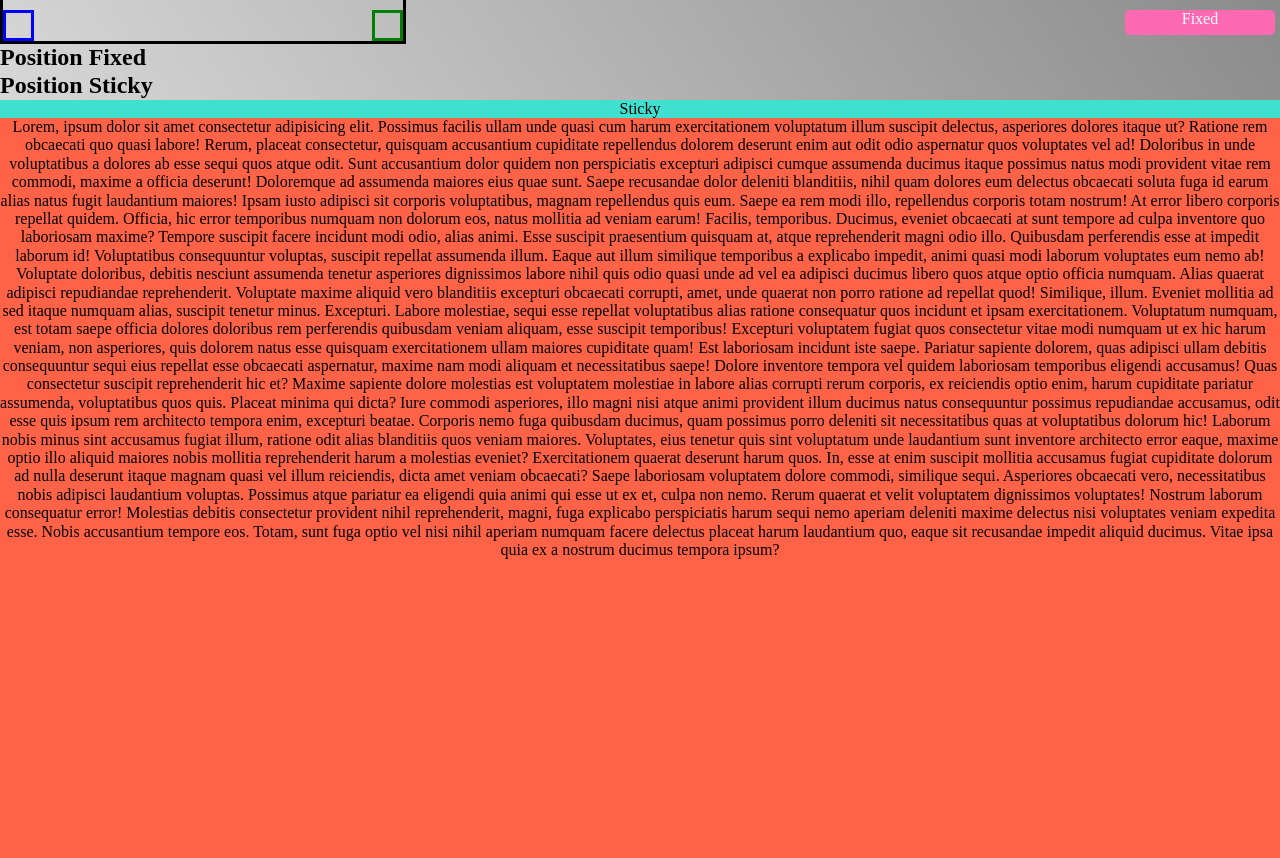
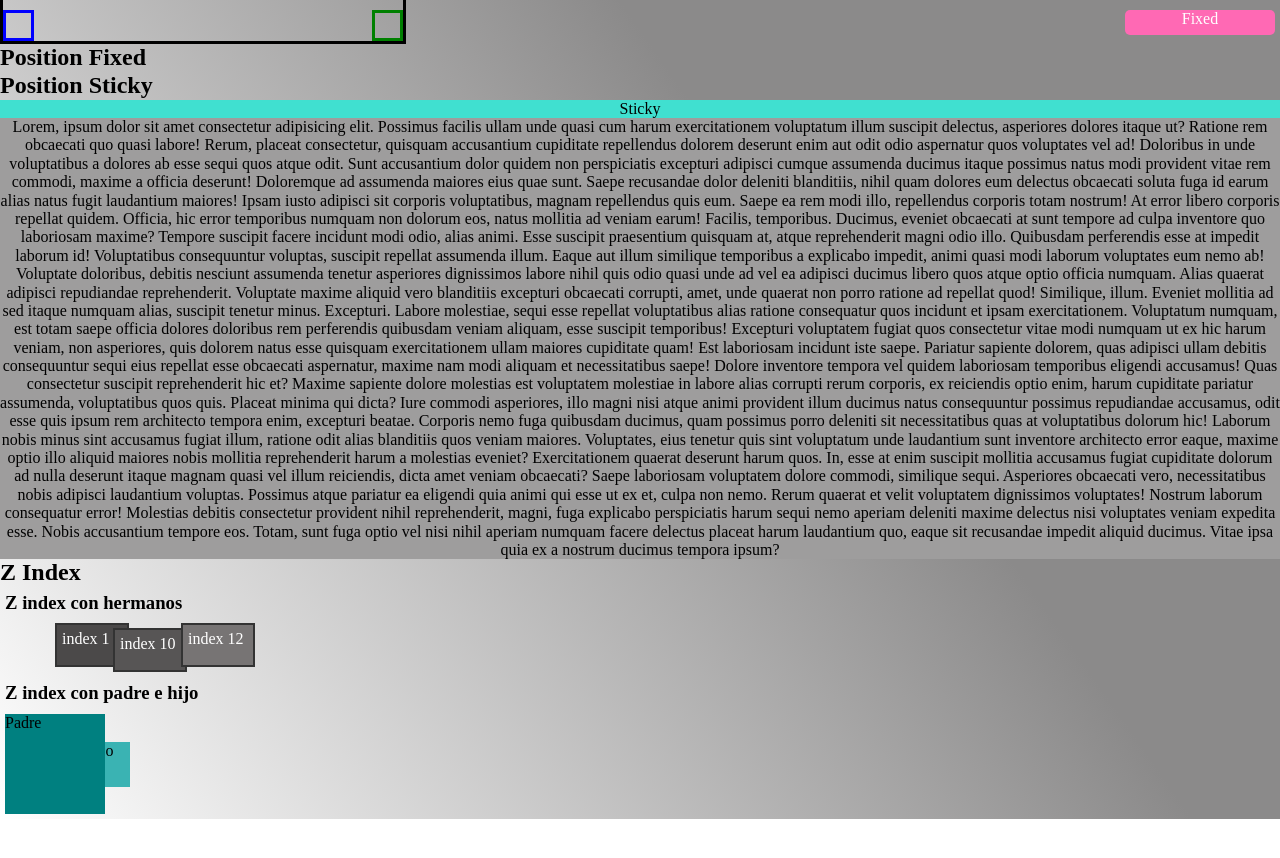
Before and after one commit to sedarmek/cursoCss2020, a plain HTML site: page 22-position/position.html in a window 1280 px wide. Shown: the part 760-1618 px from the top of the page. After the commit the page ends 1579 px from the top, so only its background shows below. Drawn offline with Linux system fonts and the light colour scheme; files that its build step writes are made by us from their sources.

Commit message:
Se modifican archivos de la carpeta position

```diff
--- a/22-position/css/styles-dist.css
+++ b/22-position/css/styles-dist.css
@@ -6,15 +6,32 @@ Position absolute: no conserva el espacio reservado, se coloca respecto al conte
 
 Posicion fixed: no conserva el espacio reservado, se posiciona de acuerdo al DOM html y no cambia su posicion al hacer scroll.
 
-posicion sticky: tiene un espacio reservado con el cual forma parte del flujo normal html, pero se comporta como fixed cuando se cumple una condicion sobre su posicion.
+Posicion sticky: tiene un espacio reservado con el cual forma parte del flujo normal html, pero se comporta como fixed cuando se cumple una condicion sobre su posicion.
 Necesita un contenerdor con altura, ademas de contar con overflow: visible.
+
+Z-index: indice que puede tener numeros enteros negativos y positivos que sirver para posicionar un elemento sobre otro o visceversa.
+
+Stacking context:
+    1.Elemento posicionado con z-index
+    2.Elemento posicionado sin z-index
+    3.Elemento no posicionado
+    4.Elemento con z-index negativo
+
+    ORDEN
+    1.Orden de las propiedades:
+    2.Posicionamiento
+    3.Box model
+    4.Texto
+    5.Visuales
+    6.Varios
+
 */
 *{
     padding: 0px;
     margin: 0px;
 }
 body{
-    background: linear-gradient(-125deg, rgb(139, 138, 138) 20% ,white);
+    background: linear-gradient(-125deg, rgb(139, 138, 138) 50% ,white);
 }
 
 .caja-3 span{
@@ -107,8 +124,7 @@ body{
 
 /*Position sticky*/
 .container-sticky{
-    background-color: tomato;
-    height: 1000px;
+    background-color: rgb(158, 157, 157);
     text-align: center;
 }
 .caja-sticky{
@@ -116,3 +132,50 @@ body{
     position: sticky;
     top: 0px;
 }
+/*Z index*/
+.container-index, .container-index-2{
+    margin: 5px;
+}
+
+.container-index div{
+    color: white;
+    position: relative;
+    display: inline-block;
+    width: 60px;
+    height: 30px;
+    padding: 5px;
+    margin: 10px;
+    border: 2px solid rgb(51, 51, 51);
+}
+#index-1{
+    background-color: rgb(75, 73, 73);
+    left: 40px;
+    z-index: 1;
+}
+#index-10{
+    background-color: rgb(87, 85, 85);
+    z-index: 10;
+    top: 5px;
+}
+#index-12{
+    background-color: rgb(119, 116, 116);
+    z-index: 12;
+    right: 30px;
+}
+
+.padre-index{
+    background-color: teal;
+    width: 100px;
+    height: 100px;
+    margin-top: 10px;
+    position: relative;
+}
+.hijo-index{
+    background-color: rgb(58, 179, 179);
+    width: 45px;
+    height: 45px;
+    position: relative;
+    left: 80px;
+    top: 10px;
+    z-index: -1;
+}
--- a/22-position/css/styles.css
+++ b/22-position/css/styles.css
@@ -6,15 +6,32 @@ Position absolute: no conserva el espacio reservado, se coloca respecto al conte
 
 Posicion fixed: no conserva el espacio reservado, se posiciona de acuerdo al DOM html y no cambia su posicion al hacer scroll.
 
-posicion sticky: tiene un espacio reservado con el cual forma parte del flujo normal html, pero se comporta como fixed cuando se cumple una condicion sobre su posicion.
+Posicion sticky: tiene un espacio reservado con el cual forma parte del flujo normal html, pero se comporta como fixed cuando se cumple una condicion sobre su posicion.
 Necesita un contenerdor con altura, ademas de contar con overflow: visible.
+
+Z-index: indice que puede tener numeros enteros negativos y positivos que sirver para posicionar un elemento sobre otro o visceversa.
+
+Stacking context:
+    1.Elemento posicionado con z-index
+    2.Elemento posicionado sin z-index
+    3.Elemento no posicionado
+    4.Elemento con z-index negativo
+
+    ORDEN
+    1.Orden de las propiedades:
+    2.Posicionamiento
+    3.Box model
+    4.Texto
+    5.Visuales
+    6.Varios
+
 */
 *{
     padding: 0px;
     margin: 0px;
 }
 body{
-    background: linear-gradient(-125deg, rgb(139, 138, 138) 20% ,white);
+    background: linear-gradient(-125deg, rgb(139, 138, 138) 50% ,white);
 }
 
 .caja-3 span{
@@ -107,8 +124,7 @@ body{
 
 /*Position sticky*/
 .container-sticky{
-    background-color: tomato;
-    height: 1000px;
+    background-color: rgb(158, 157, 157);
     text-align: center;
 }
 .caja-sticky{
@@ -116,3 +132,50 @@ body{
     position: sticky;
     top: 0px;
 }
+/*Z index*/
+.container-index, .container-index-2{
+    margin: 5px;
+}
+
+.container-index div{
+    color: white;
+    position: relative;
+    display: inline-block;
+    width: 60px;
+    height: 30px;
+    padding: 5px;
+    margin: 10px;
+    border: 2px solid rgb(51, 51, 51);
+}
+#index-1{
+    background-color: rgb(75, 73, 73);
+    left: 40px;
+    z-index: 1;
+}
+#index-10{
+    background-color: rgb(87, 85, 85);
+    z-index: 10;
+    top: 5px;
+}
+#index-12{
+    background-color: rgb(119, 116, 116);
+    z-index: 12;
+    right: 30px;
+}
+
+.padre-index{
+    background-color: teal;
+    width: 100px;
+    height: 100px;
+    margin-top: 10px;
+    position: relative;
+}
+.hijo-index{
+    background-color: rgb(58, 179, 179);
+    width: 45px;
+    height: 45px;
+    position: relative;
+    left: 80px;
+    top: 10px;
+    z-index: -1;
+}
--- a/22-position/position.html
+++ b/22-position/position.html
@@ -58,5 +58,19 @@
             Totam, sunt fuga optio vel nisi nihil aperiam numquam facere delectus placeat harum laudantium quo, eaque sit recusandae impedit aliquid ducimus. Vitae ipsa quia ex a nostrum ducimus tempora ipsum?</p>
         </div>
 
+        <h2>Z Index</h2>
+        <div class="container-index">
+            <h3>Z index con hermanos</h3>
+            <div id="index-1">index 1</div>
+            <div id="index-10">index 10</div>
+            <div id="index-12">index 12</div>
+        </div>
+        <div class="container-index-2">
+            <h3>Z index con padre e hijo</h3>
+            <div class="padre-index">
+                <p>Padre</p>
+                <div class="hijo-index"><p>Hijo</p></div>
+            </div>
+        </div>
 </body>
 </html>
```
Lines whose indentation alone changed are shown as unchanged.
